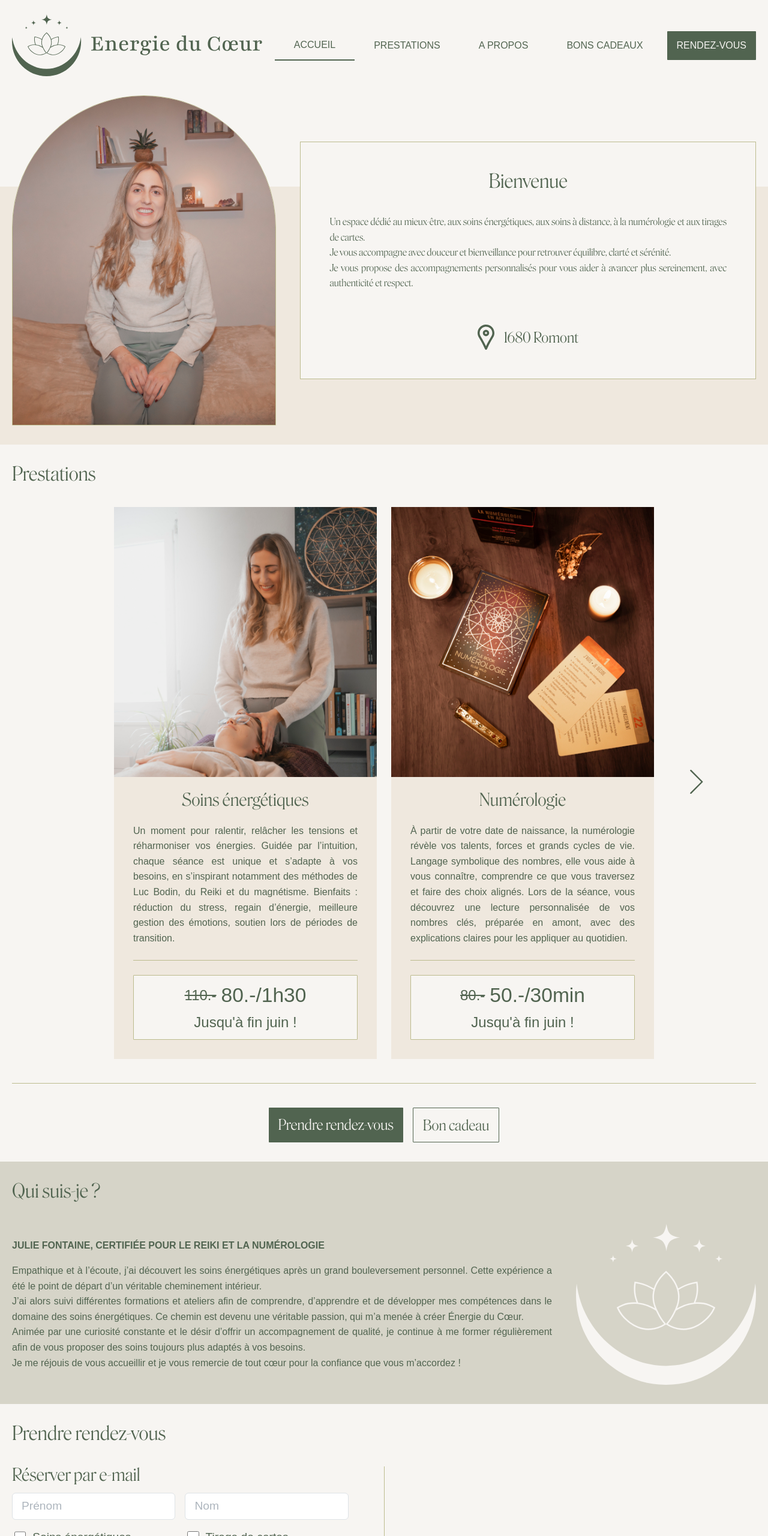
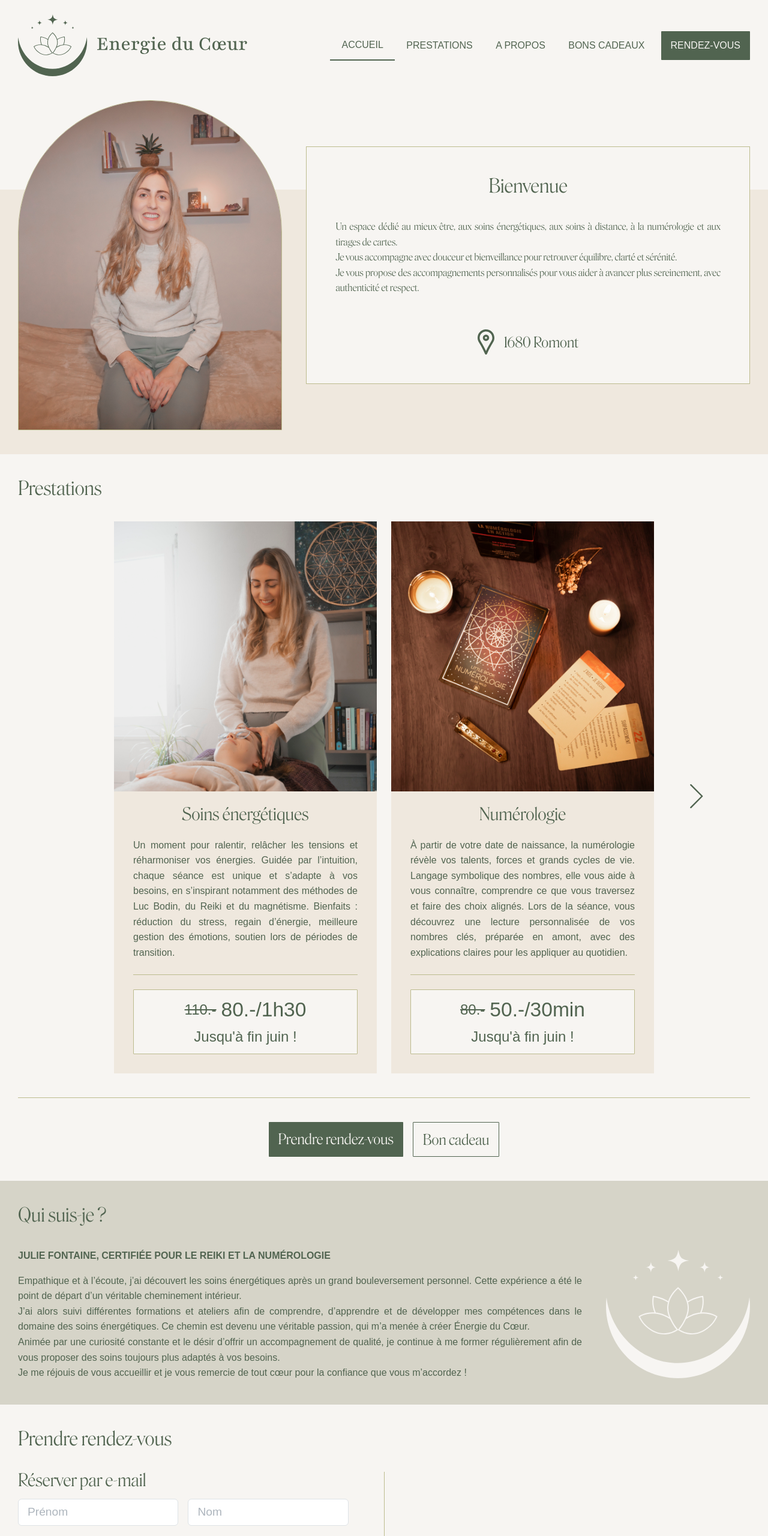
Before and after one commit to juliefontaine1999/energie-du-coeur, a website built with webpack: page src/index.html in a window 1280 px wide. Shown: the top 2560 px of the page at 60% size. Built offline with nearby package versions, Linux system fonts and the light colour scheme.

Commit message:
- Presque tout est bon niveau responsive, plus que le texte du logo du haut

```diff
--- a/src/index.html
+++ b/src/index.html
@@ -14,9 +14,9 @@
 <body>
     <div id="topBarWrapper" class="flex justify-center">
         <div id="topBar" class="pt-4 flex-1 flex justify-space-between">
-            <div id="logoTextRight" class="flex flex-column md:flex-row align-center gap-comp">
-                <img src="<%= require('./assets/images/logo_no_text.svg') %>" alt="logo no title">
-                <img src="<%= require('./assets/images/title.svg') %>" alt="title">
+            <div id="logoTextRight" class="flex flex-row align-center gap-comp">
+                <img src="<%= require('./assets/images/logo_no_text.svg') %>" alt="logo no title" class="logo-image">
+                <img src="<%= require('./assets/images/title.svg') %>" alt="title" class="logo-text">
             </div>
 
             <!-- Hamburger menu -->
@@ -221,7 +221,7 @@
         <div id="aboutMe" class="section">
             <span class="section-title">Qui suis-je ?</span>
             <div class="section-content flex flex-column md:flex-row gap-block align-center">
-                <div class="flex flex-2 flex-column gap-comp">
+                <div class="flex flex-column gap-comp">
                     <p>
                         <span class="bold uppercase">Julie Fontaine, certifiée pour le reiki et la
                             numérologie</span>
@@ -245,7 +245,7 @@
                         m’accordez !
                     </p>
                 </div>
-                <img src="<%= require('./assets/images/logo_no_text_white.svg') %>" class="inverted-logo flex-1"
+                <img src="<%= require('./assets/images/logo_no_text_white.svg') %>" class="inverted-logo"
                     alt="logo no title">
             </div>
         </div>
--- a/src/scss/custom/custom.scss
+++ b/src/scss/custom/custom.scss
@@ -15,8 +15,8 @@ $section-padding-horizontal: 200px !default;
 $small-section-padding-vertical: map.get(variables.$spacing, "6") !default;
 $small-section-padding-horizontal: 100px !default;
 
-$xs-section-padding-vertical: map.get(variables.$spacing, "5") !default;
-$xs-section-padding-horizontal: 20px !default;
+$xs-section-padding-vertical: map.get(variables.$spacing, "6") !default;
+$xs-section-padding-horizontal: 30px !default;
 
 
 $topbar-bg: variables.$white !default;
@@ -91,7 +91,21 @@ p {
         position: relative;
         align-items: center;
     }
+
+    .logo-text {
+        width: 220px;
+    }
 }
+
+
+@media (min-width: 1200px) {
+    #topBarWrapper {
+        .logo-text {
+            width: 250px;
+        }
+    }
+}
+
 
 .menu-toggle {
     display: none;
@@ -115,7 +129,7 @@ p {
     .menu-link {
         color: variables.$primary-color;
         text-transform: uppercase;
-        padding: variables.$small-btn-padding-vertical 2rem;
+        padding: variables.$small-btn-padding-vertical 1.2rem;
 
         &.selected {
             border-bottom: 2px solid variables.$primary-color;
@@ -127,7 +141,15 @@ p {
     }
 }
 
-@media (max-width: map.get(variables.$breakpoints, "lg")) {
+@media (min-width: 1600px) {
+    #menu {
+        .menu-link {
+            padding: variables.$small-btn-padding-vertical 2rem;
+        }
+    }
+}
+
+@media (max-width: 1100px) {
     .menu-toggle {
         display: block;
         transition: background-color 0.2s ease;
@@ -184,7 +206,7 @@ p {
         max-width: $section-max-width;
 
         #profilePicture {
-            max-width: clamp(300px, 480px, 100%);
+            max-width: clamp(300px, 480px, 90%);
             max-height: 550px;
             height: 100%;
             border-radius: 500px 500px 0px 0px;
@@ -218,6 +240,7 @@ p {
             align-items: center;
             gap: 1rem;
             --cards-visible: 1;
+            width: 90%;
             max-width: 500px;
         }
 
@@ -275,12 +298,19 @@ p {
         }
 
         .prestation-arrow-icon {
-            width: 1.35rem;
-            height: 2.5rem;
+            width: 1rem;
+            height: 2.3rem;
             stroke: variables.$primary-color;
             stroke-width: 4;
             stroke-linejoin: round;
             stroke-linecap: round;
+        }
+
+        @media (min-width: 380px) {
+            .prestation-arrow-icon {
+                width: 1.35rem;
+                height: 2.5rem;
+            }
         }
 
         .prestation-card {
@@ -325,6 +355,10 @@ p {
 #aboutMeWrapper {
     padding: var(--section-padding-vertical) var(--section-padding-horizontal);
     background-color: $about-bg;
+
+    .inverted-logo {
+        width: clamp(200px, 240px, 40%);
+    }
 }
 
 #makeAppointmentWrapper {
@@ -387,7 +421,7 @@ p {
     background-color: $last-section-bg;
 
     .logo-text-vertical {
-        max-width: 300px;
+        width: clamp(220px, 260px, 35%);
     }
 }
 
@@ -409,10 +443,6 @@ p {
     &:hover {
         color: color.adjust(variables.$white, $lightness: 10%);
     }
-}
-
-.inverted-logo {
-    max-width: 300px;
 }
 
 .modal-overlay {
```
